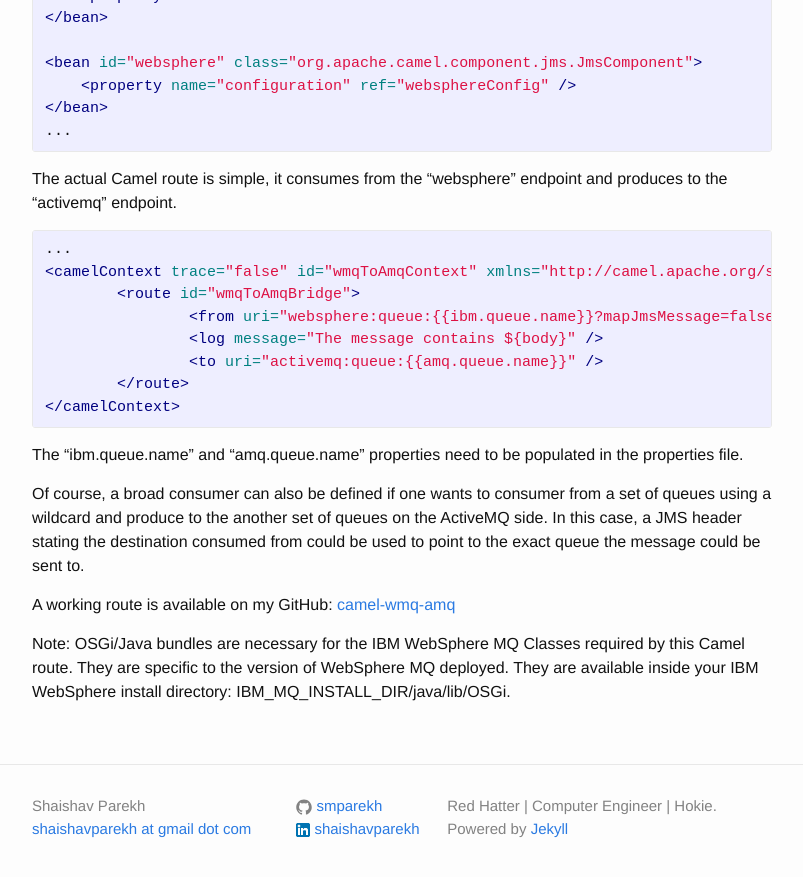
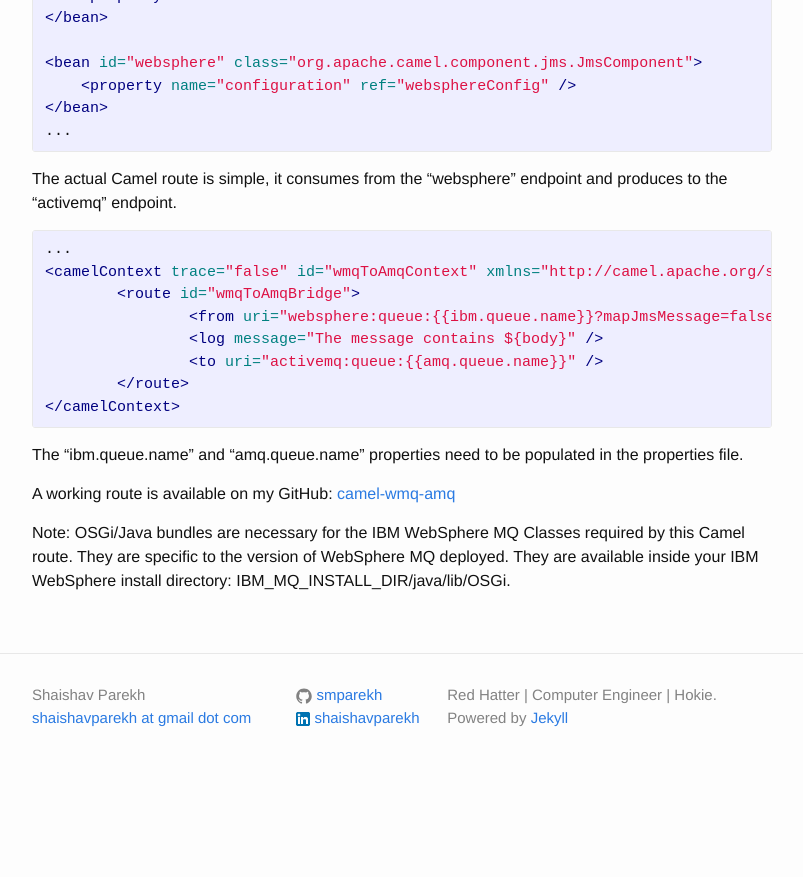
Before and after one commit to smparekh/smparekh.github.io, a Jekyll site: the page built from _posts/2016-01-30-wmq-to-amq-bridge.markdown, in a window 1280 px wide and 900 px high, scrolled down 1140 px. Shown: the top 877 px of the window, without its empty margins (238-1041 px from the left). Built offline with Jekyll 4.4.1, drawn with Linux system fonts in a browser that asks for light colours; after the commit the page ends 1929 px from its top, so only the background shows below that.

Commit message:
Grammatical fixes, removed a section because I dont know if its valid

```diff
--- a/_posts/2016-01-30-wmq-to-amq-bridge.markdown
+++ b/_posts/2016-01-30-wmq-to-amq-bridge.markdown
@@ -68,7 +68,7 @@
 
 The "ibm.queue.name" and "amq.queue.name" properties need to be populated in the properties file.
 
-Of course, a broad consumer can also be defined if one wants to consumer from a set of queues using a wildcard and produce to the another set of queues on the ActiveMQ side. In this case, a JMS header stating the destination consumed from could be used to point to the exact queue the message could be sent to.
+<!--Of course, a wildcard consumer can also be defined if one wants to consume from a set of queues and produce to the another set of queues on the ActiveMQ side. In this case, a JMS header stating the destination consumed from the WebSphere MQ side could be used to point to the exact queue the message should be sent to on the ActiveMQ side.-->
 
 A working route is available on my GitHub: [camel-wmq-amq][1]
 
```
